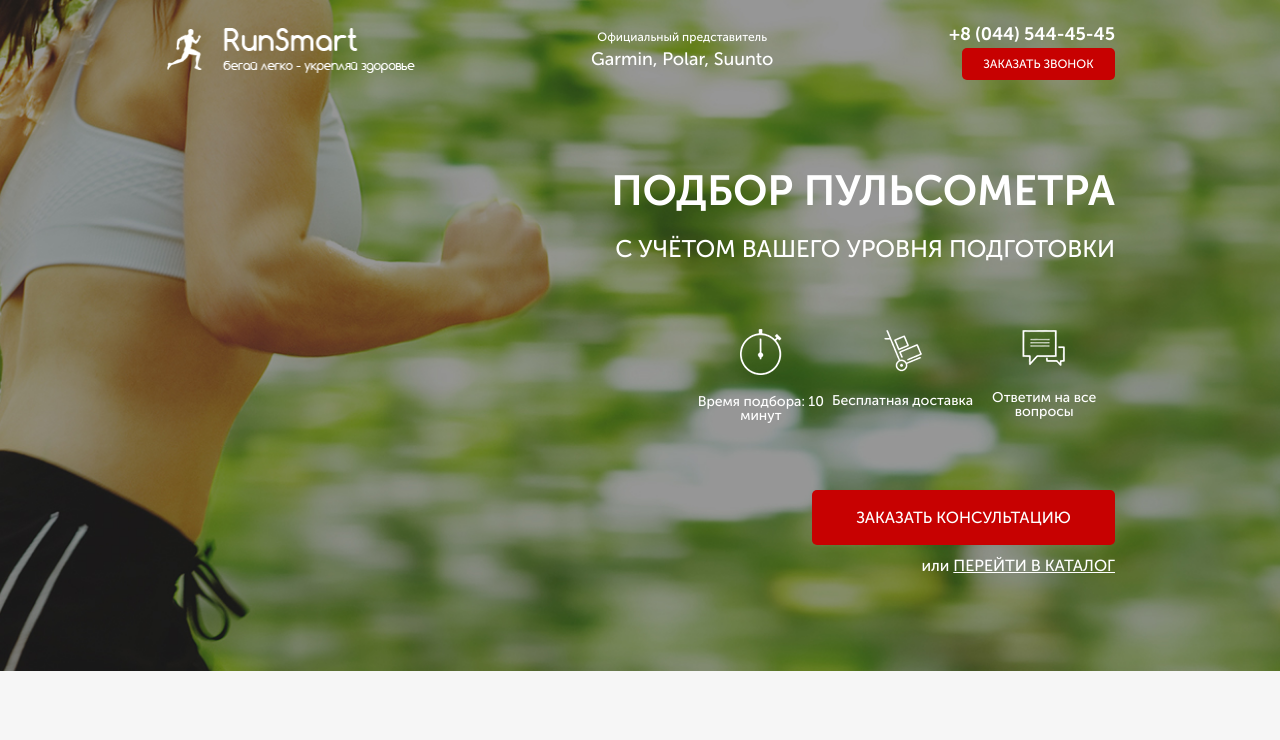
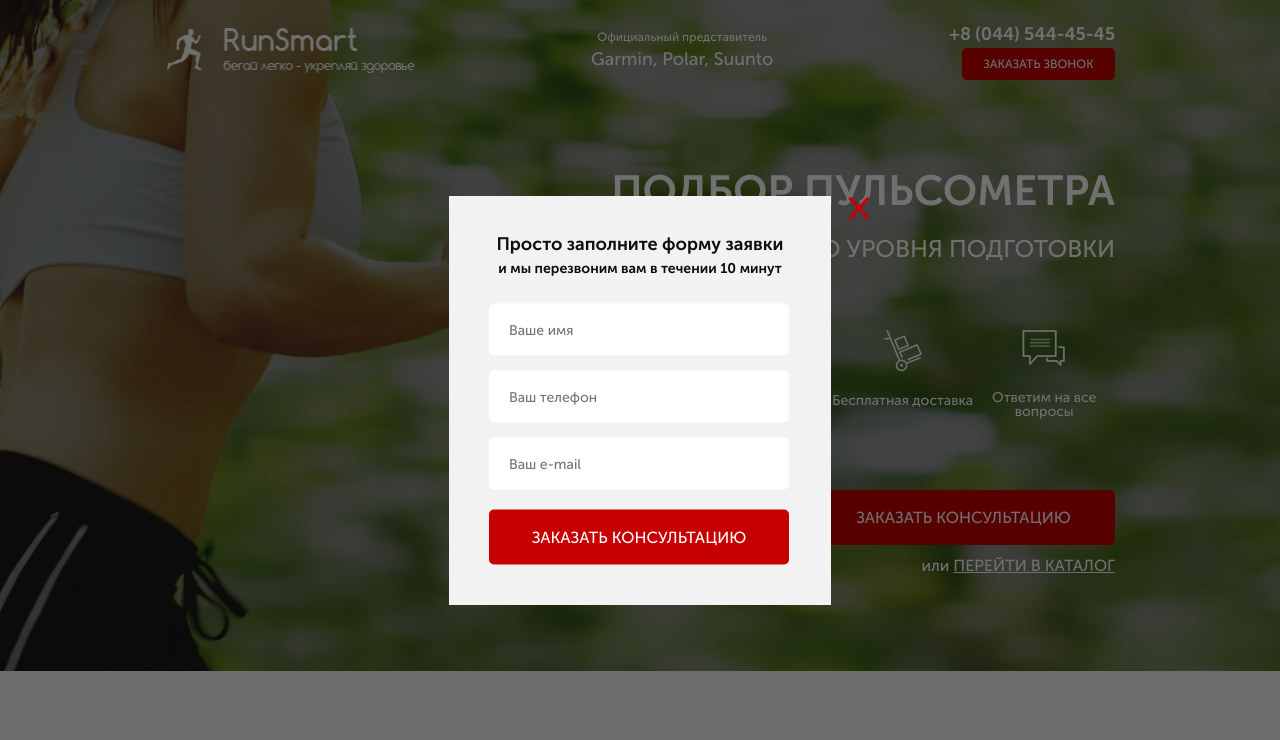
Before and after one commit to AndrDavik/ProjectPuls, a website: page src/index.html in a window 1280 px wide. Both pictures are taken after a click on the button "ЗАКАЗАТЬ ЗВОНОК". Shown: the top 740 px of the page. Drawn offline with Linux system fonts and the light colour scheme; files whose address does not match are found by name.

Commit message:
add modal windows

```diff
--- a/src/index.html
+++ b/src/index.html
@@ -25,7 +25,7 @@
                     <a href="+80445444545" class="header__phone">
                         +8 (044) 544-45-45
                     </a>
-                    <button class="button">заказать звонок</button>
+                    <button data-modal="consultation" class="button">заказать звонок</button>
                 </div>
             </header>
             <div class="promo__wrapper">
@@ -46,7 +46,7 @@
                         Ответим на все вопросы
                     </div>
                 </div>
-                <button class="button button_main">заказать консультацию</button>
+                <button data-modal="consultation" class="button button_main">заказать консультацию</button>
                 <div class="promo__link">
                     или
                     <a href="#">ПЕРЕЙТИ В КАТАЛОГ</a>
@@ -180,8 +180,8 @@
 
                     <div class="catalog-item__footer">
                         <div class="catalog-item__prices">
-                            <div class="catalog-item__old-price">4 750 грн.</div>
-                            <div class="catalog-item__price">4 500 грн.</div>
+                            <div class="catalog-item__old-price">5 450 грн.</div>
+                            <div class="catalog-item__price">4 900 грн.</div>
                         </div>
                         <button class="button button_mini">КУПИТЬ</button>
                     </div>
@@ -190,7 +190,7 @@
                     <div class="catalog-item__wrapper">
                         <div class="catalog-item__content catalog-item__content_active">
                             <img src="img/photo.png" alt="pulsometr" class="catalog-item__img">
-                            <div class="catalog-item__subtitle">Пульсометр Polar FT1</div>
+                            <div class="catalog-item__subtitle">Пульсометр Suunto M2</div>
                             <div class="catalog-item__descr">Для первых шагов в тренировках, основанных на сердечном ритме</div>
                             <a href="#" class="catalog-item__link">ПОДРОБНЕЕ</a>
                         </div>
@@ -432,6 +432,40 @@
         </div>
     </footer>
 
+    <div class="overlay">
+        <div class="modal" id="consultation">
+            <div class="modal__close">&times;</div>
+            <div class="modal__subtitle">Просто заполните форму заявки</div>
+            <div class="modal__descr">и мы перезвоним вам в течении 10 минут</div>
+            <form class="feed-form feed-form_mt25" action="#">
+                <input name="name" required placeholder="Ваше имя" type="text">
+                <input name="phone" required placeholder="Ваш телефон" type="number">
+                <input name="email" required placeholder="Ваш e-mail" type="email">
+
+                <button class="button button_submit">заказать консультацию</button>
+            </form>
+        </div>
+
+        <div class="modal" id="order">
+            <div class="modal__close">&times;</div>
+            <div class="modal__subtitle">Ваш заказ:</div>
+            <div class="modal__descr">Пульсометр Polar FT1</div>
+            <form class="feed-form feed-form_mt25" action="#">
+                <input name="name" required placeholder="Ваше имя" type="text">
+                <input name="phone" required placeholder="Ваш телефон" type="number">
+                <input name="email" required placeholder="Ваш e-mail" type="email">
+
+                <button class="button button_submit">Купить</button>
+            </form>
+        </div>
+
+        <div class="modal modal_mini" id="tnx">
+            <div class="modal__close">&times;</div>
+            <div class="modal__subtitle">Спасибо за вашу заявку!</div>
+            <div class="modal__descr">Наш менеджер свяжется с вами в ближайшее время!</div>
+        </div>
+    </div>
+
 
 
     <script src="js/jquery-1.11.0.min.js"></script>
--- a/src/js/script.js
+++ b/src/js/script.js
@@ -2,8 +2,8 @@ $(document).ready(function(){
 	$('.carousel__inner').slick({
 		speed: 1200,
 		// adaptiveHeight: true,
-		prevArrow: '<button type="button" class="slick-prev"><img scr="icons/left.svg" alt="prev"></button>',
-		nextArrow: '<button type="button" class="slick-next"><img scr="icons/right.svg" alt="next"></button>',
+		prevArrow: '<button type="button" class="slick-prev"><img src="icons/left.svg" alt="prev"></button>',
+		nextArrow: '<button type="button" class="slick-next"><img src="icons/right.svg" alt="next"></button>',
 		dotsClass: 'slick-dots',
 		responsive: [
 			{
@@ -34,4 +34,20 @@ $(document).ready(function(){
 
 	  toggleSlide('.catalog-item__link');
 	  toggleSlide('.catalog-item__back');
+
+	  //Modal
+
+	  $('[data-modal=consultation]').on('click', function() {
+		$('.overlay, #consultation').fadeIn('slow');
+	  });
+	  $('.modal__close').on('click', function() {
+		$('.overlay, #consultation, #tnx, #order').fadeOut('slow');
+	  });
+
+	  $('.button_mini').each(function(i) {
+		$(this).on('click', function() {
+			$('#order .modal__descr').text($('.catalog-item__subtitle').eq(i).text());
+			$('.overlay, #order').fadeIn('slow');
+		});
+	  });
   });
--- a/src/sass/blocks/_forms.scss
+++ b/src/sass/blocks/_forms.scss
@@ -17,4 +17,7 @@
             margin-bottom: 20px;
         }
     }
+    &_mt25 {
+        margin-top: 25px;
+    }
 }
--- /dev/null
+++ b/src/sass/blocks/_modal.scss
@@ -0,0 +1,48 @@
+.overlay {
+    display: none;
+    position: fixed;
+    width: 100%;
+    height: 100%;
+    top: 0;
+    background-color: rgba($color: #000000, $alpha: 0.56);
+}
+
+.modal {
+    position: absolute;
+    top: 50%;
+    left: 50%;
+    transform: translate(-50%, -50%);
+    width: 382px;
+    min-height: 402px;
+    background: #F2F2F2;
+    padding: 35px 40px 40px 40px;
+    &__close {
+        position: absolute;
+        top: 0;
+        right: -40px;
+        font-size: 41px;
+        line-height: 21px;
+        color: $main-color;
+        cursor: pointer;
+    }
+    &__subtitle {
+        font-weight: 700;
+        font-size: 18px;
+        text-align: center;
+        color: #0D0D0D;
+    }
+    &__descr {
+        font-weight: 700;
+        font-size: 14px;
+        text-align: center;
+        color: #0D0D0D;
+    }
+    &_mini {
+        min-height: 140px;
+    }
+
+}
+
+#consultation, #order, #tnx {
+    display: none;
+}
--- a/src/sass/style.scss
+++ b/src/sass/style.scss
@@ -19,4 +19,5 @@
 @import 'blocks/catalog';
 @import 'blocks/feed';
 @import 'blocks/footer';
+@import 'blocks/modal';
 @import 'blocks/media';
```
Also changed, not shown: src/css/style.min.css, 1 other file.
